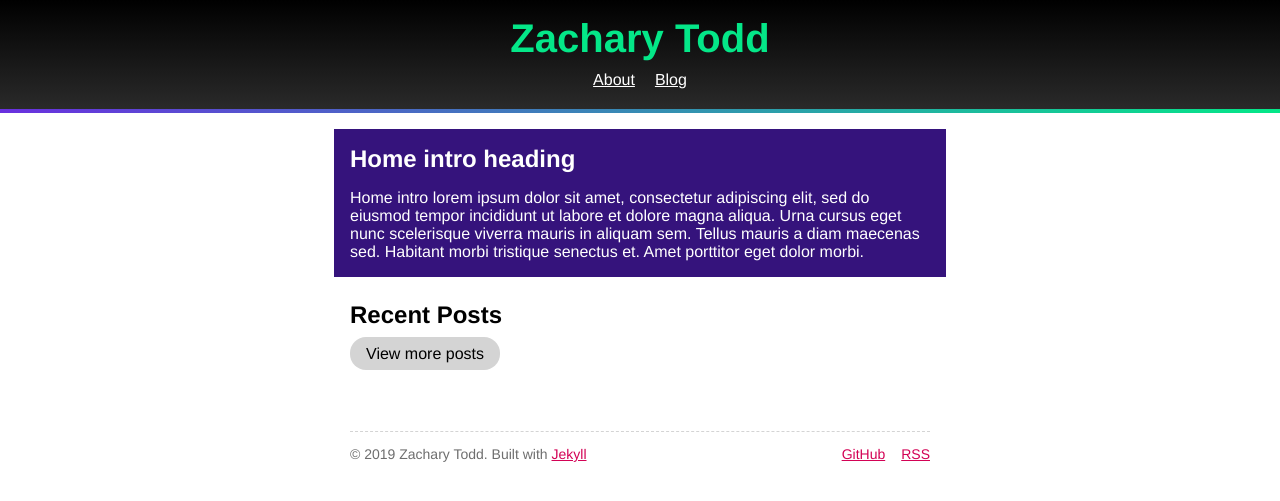
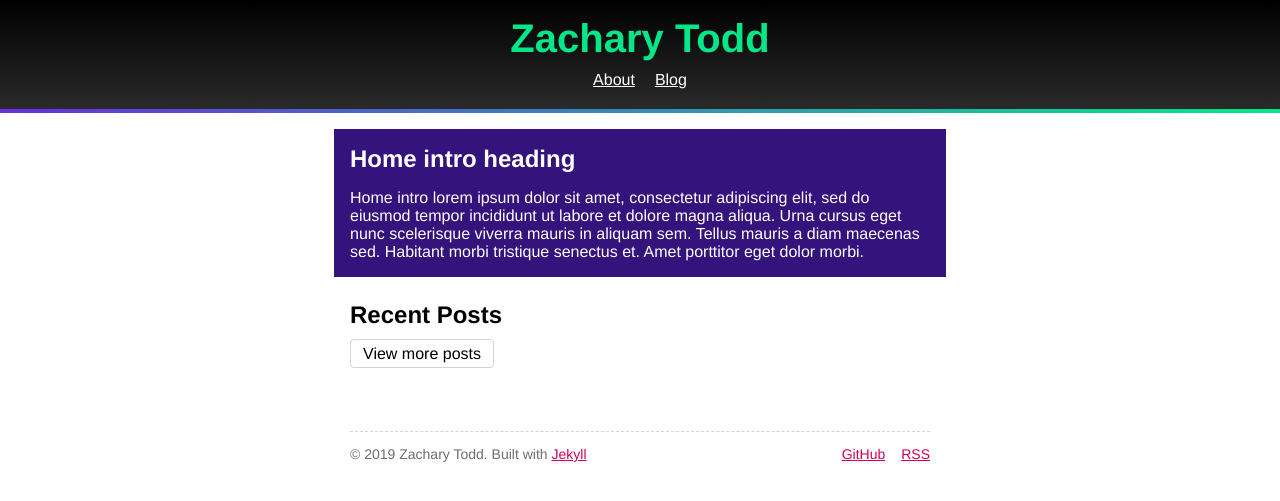
Before and after one commit to zttodd/personal-website, a Jekyll site: the page built from index.md, in a window 1280 px wide. Shown: the top 501 px of the page. Built offline with Jekyll 4.4.1, drawn with Linux system fonts in a browser that asks for light colours.

Commit message:
Update button and pagination styles
- Changes button styles from gray background to gray border.
- Vertically-aligns pagination items.

```diff
--- a/_sass/global.scss
+++ b/_sass/global.scss
@@ -25,9 +25,11 @@ section + section {
 }
 
 .button {
-  background: $gray;
-  border-radius: 16px;
+  // background: $gray;
+  border: 1px solid $gray;
+  border-radius: 4px;
   color: $black;
-  padding: 8px 16px;
+  height: fit-content;
+  padding: 5px 12px;
   text-decoration: none;
 }
--- a/_sass/pagination.scss
+++ b/_sass/pagination.scss
@@ -1,5 +1,6 @@
 .pagination {
   display: flex;
+  align-items: center;
   justify-content: flex-start;
 
   .page-number {
```
